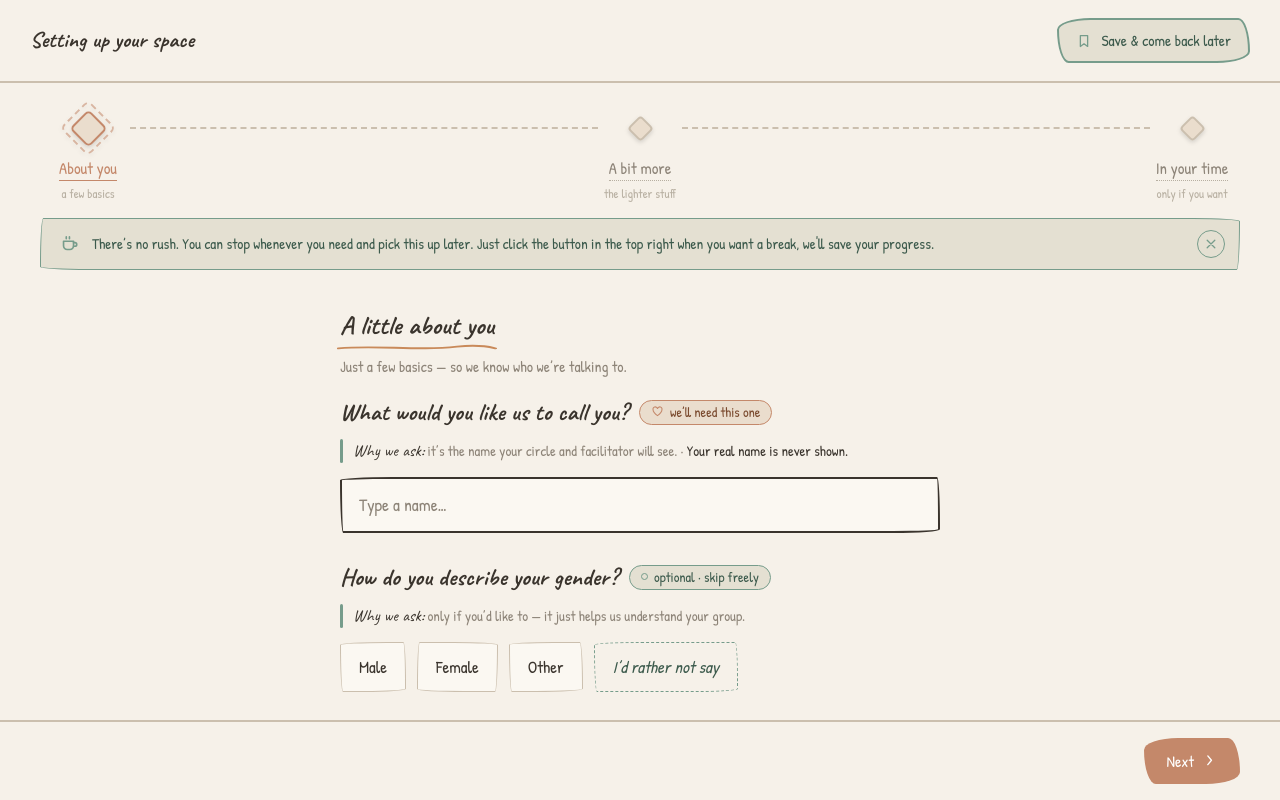
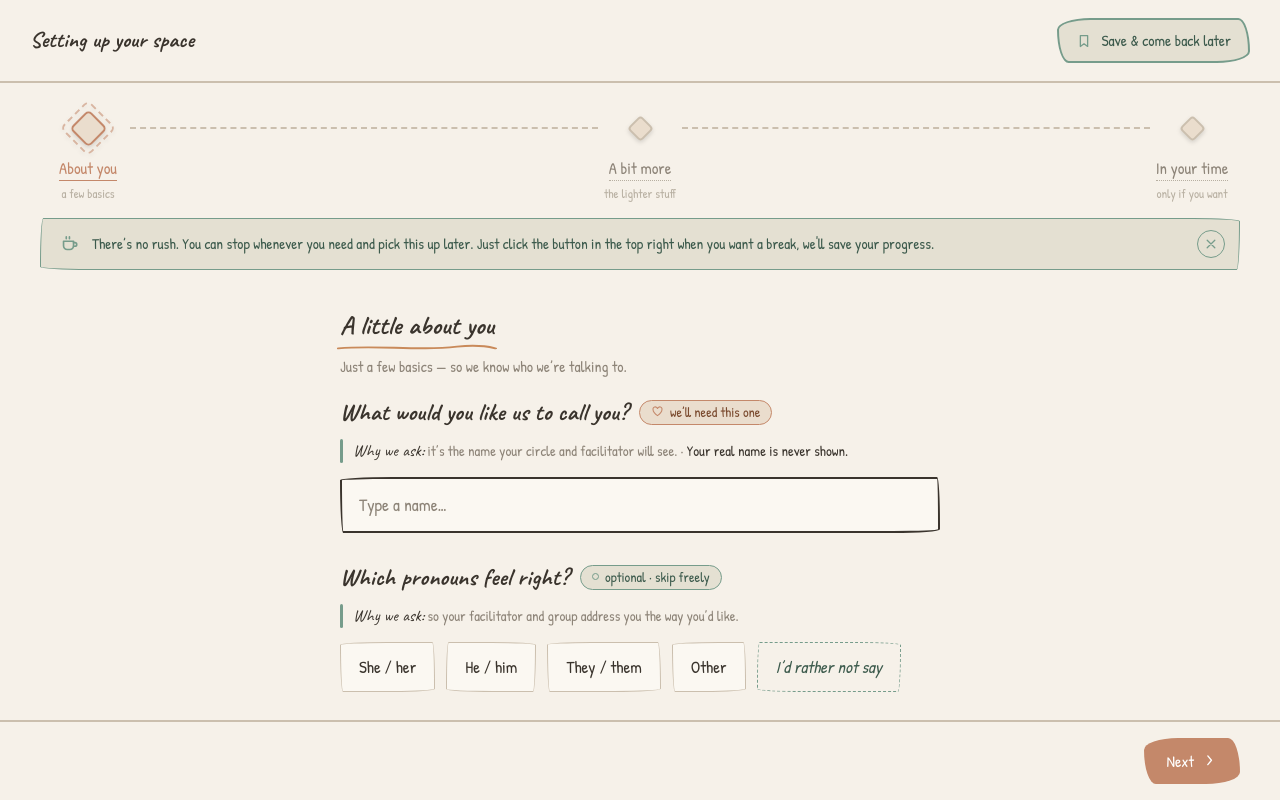
Before and after one commit to aryan-the-jain/DRP_07, a Next.js app in the folder frontend/: page /onboarding in a window 1280 px wide. Built offline with nearby package versions, Linux system fonts and the light colour scheme.

Commit message:
feat: remove gender question

```diff
--- a/frontend/app/onboarding/OnboardingSurvey.tsx
+++ b/frontend/app/onboarding/OnboardingSurvey.tsx
@@ -23,13 +23,6 @@ import {
 const OTHER = "Other";
 const NOT_SAY = "I’d rather not say";
 
-// section 1 · personal
-const GENDER: Choice[] = [
-  { text: "Male" },
-  { text: "Female" },
-  { text: OTHER },
-  { text: NOT_SAY, skip: true },
-];
 const PRONOUNS: Choice[] = [
   { text: "She / her" },
   { text: "He / him" },
@@ -88,8 +81,6 @@ const LAST_SECTION = ONBOARDING_SECTIONS.length - 1;
 
 type Answers = {
   callName: string;
-  gender: string;
-  genderOther: string;
   pronouns: string;
   pronounsOther: string;
   age: string;
@@ -104,14 +95,12 @@ type Answers = {
 
 enum TextKey {
   CallName = "callName",
-  GenderOther = "genderOther",
   PronounsOther = "pronounsOther",
   Age = "age",
   FunFact = "funFact",
   CulturalOther = "culturalOther",
 }
 enum SingleKey {
-  Gender = "gender",
   Pronouns = "pronouns",
   Cultural = "cultural",
   Recency = "recency",
@@ -120,8 +109,6 @@ enum SingleKey {
 
 const EMPTY_ANSWERS: Answers = {
   callName: "",
-  gender: "",
-  genderOther: "",
   pronouns: "",
   pronounsOther: "",
   age: "",
@@ -220,7 +207,6 @@ export function OnboardingSurvey() {
   const completed = [
     Boolean(
       answers.callName.trim() ||
-        answers.gender ||
         answers.pronouns ||
         answers.age.trim(),
     ),
@@ -454,7 +440,7 @@ function PausePopup({
 
 // ============================================================ SECTIONS
 
-// Section 1 · personal data — call name, gender, pronouns, age.
+// Section 1 · personal data — call name, pronouns, age.
 function SectionAbout({
   answers,
   setText,
@@ -484,30 +470,6 @@ function SectionAbout({
           value={answers.callName}
           onChange={(v) => setText(TextKey.CallName, v)}
         />
-      </Qn>
-
-      {/* single + 'other' typed */}
-      <Qn
-        q="How do you describe your gender?"
-        optional
-        why="only if you’d like to — it just helps us understand your group."
-      >
-        <OptChips
-          items={GENDER}
-          isSelected={(text) => answers.gender === text}
-          onToggle={(text) => selectSingle(SingleKey.Gender, text)}
-        />
-        {answers.gender === OTHER && (
-          <div style={{ marginTop: 12 }}>
-            <UnderlineField
-              id="genderOther"
-              label="Describe your gender"
-              placeholder="In your own words…"
-              value={answers.genderOther}
-              onChange={(v) => setText(TextKey.GenderOther, v)}
-            />
-          </div>
-        )}
       </Qn>
 
       {/* single + 'other' typed */}
```
